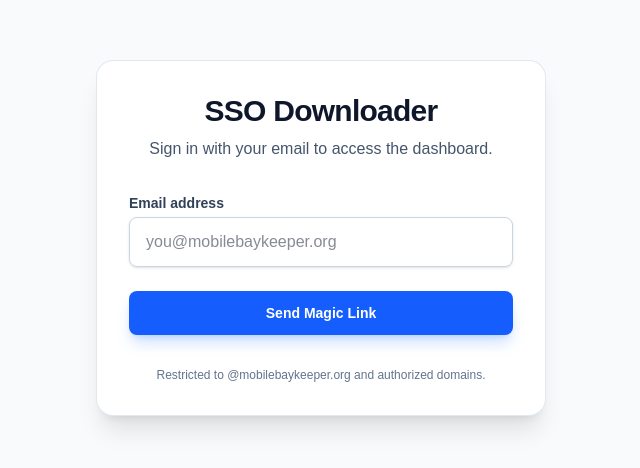
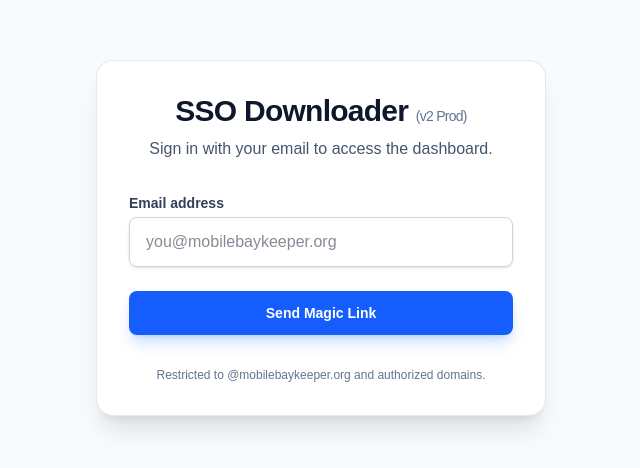
Before and after one commit to CadeOnTheCoast/SSO_Downloader, a Next.js app in the folder frontend/: page /login in a window 1280 px wide. Shown: the part 162-630 px from the top of the page, without its empty margins (319-959 px from the left). Built offline with nearby package versions, Linux system fonts and the light colour scheme.

Commit message:
chore: add visual version indicator to verify deployment

```diff
--- a/frontend/src/app/login/page.tsx
+++ b/frontend/src/app/login/page.tsx
@@ -10,7 +10,7 @@
             <div className="w-full max-w-md rounded-2xl bg-white p-8 shadow-xl ring-1 ring-slate-200">
                 <div className="mb-8 text-center">
                     <h1 className="text-3xl font-extrabold tracking-tight text-slate-900">
-                        SSO Downloader
+                        SSO Downloader <span className="text-sm font-normal text-slate-500">(v2 Prod)</span>
                     </h1>
                     <p className="mt-2 text-slate-600">
                         Sign in with your email to access the dashboard.
```
